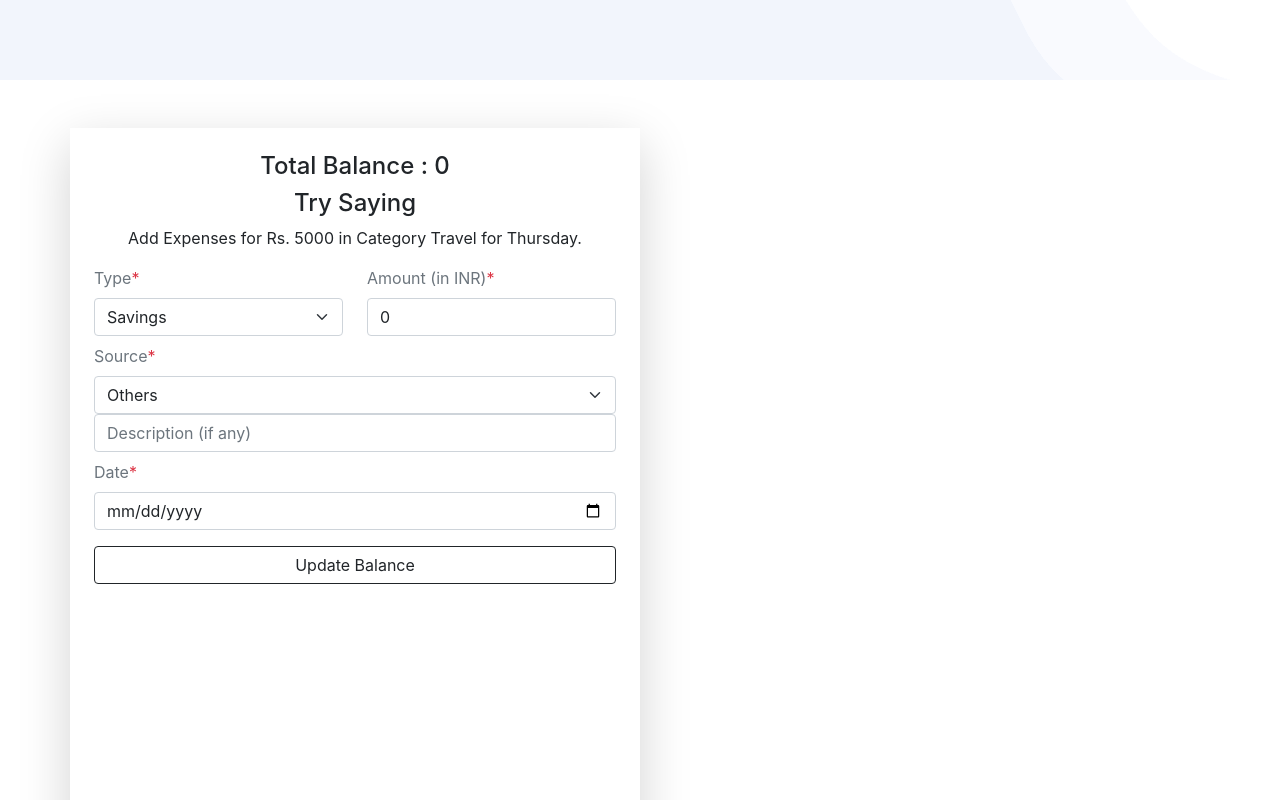
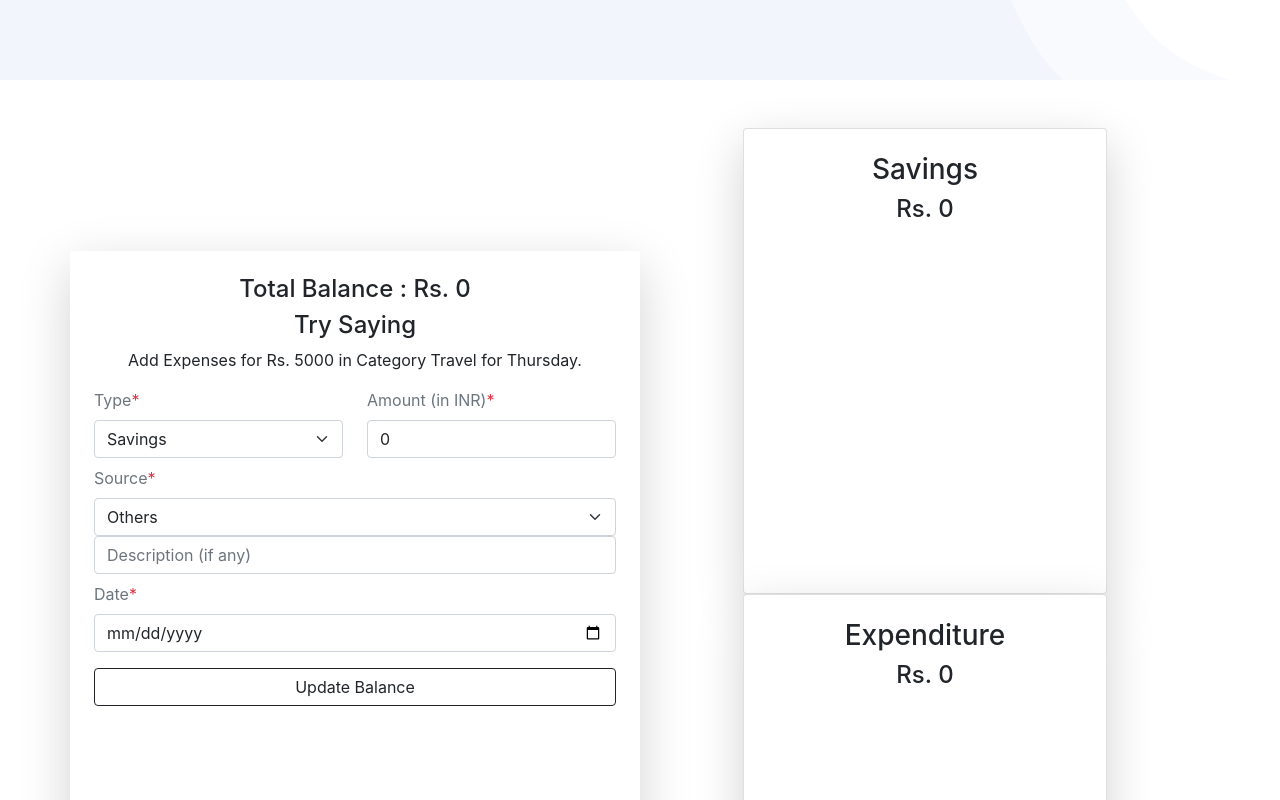
Before and after one commit to Gupta-Nikhil85/wallet-buddy, a React (Create React App) app: page / in a window 1280 px wide. Shown: the part 720-1520 px from the top of the page. Built offline with nearby package versions, Linux system fonts and the light colour scheme.

Commit message:
Charts Added

```diff
--- a/package.json
+++ b/package.json
@@ -7,8 +7,10 @@
     "@testing-library/react": "^12.1.4",
     "@testing-library/user-event": "^13.5.0",
     "bootstrap": "^5.1.3",
+    "chart.js": "^3.7.1",
     "react": "^17.0.2",
     "react-dom": "^17.0.2",
+    "react-chartjs-2": "^4.0.1",
     "react-scripts": "5.0.0",
     "web-vitals": "^2.1.4"
   },
--- a/src/components/BalanceChart.js
+++ b/src/components/BalanceChart.js
@@ -0,0 +1,25 @@
+import React from 'react'
+import { Doughnut } from 'react-chartjs-2'
+import {Chart, ArcElement} from 'chart.js'
+import { chartHelper } from './chartHelper'
+Chart.register(ArcElement)
+
+
+const BalanceChart = (props) => {
+    const {title}= props;
+    const {chartData, total}= chartHelper(props);
+    console.log(chartData);
+    return (
+        <div className='col-12 card rounded-lg shadow-lg'>
+            <div className='row p-4'>
+                <div className='col-12 text-center'>
+                    <h3 className='font-size-20'>{title}</h3>
+                    <h4 className='font-size-20'> Rs. {total}</h4>
+                </div>
+                <Doughnut data={chartData}/>
+            </div>
+        </div>
+    )
+}
+
+export default BalanceChart
--- a/src/components/Form.js
+++ b/src/components/Form.js
@@ -21,16 +21,23 @@ const Form = () => {
 
     const handleSubmit = (e) => {
         e.preventDefault();
-        setTransactions([...transactions, transactionData]);
+        transactions.push(transactionData);
         localStorage.setItem('TRANSACTIONS', JSON.stringify(transactions));
-        transactionData.type==='Expenditure' ? setAmount(amount-parseInt(transactionData.Amount)):setAmount(amount+parseInt(transactionData.Amount))
-        localStorage.setItem('TOTAL_AMOUNT', toString(amount));
+        if(transactionData.type==='Expenditure'){
+            setAmount(amount-parseInt(transactionData.Amount));
+            localStorage.setItem('TOTAL_AMOUNT', JSON.stringify(amount-parseInt(transactionData.Amount)));
+        }
+        else{
+            setAmount(amount+parseInt(transactionData.Amount));
+            localStorage.setItem('TOTAL_AMOUNT', JSON.stringify(amount+parseInt(transactionData.Amount)));
+        }
+        window.location.reload(false);
     }
 
   return (
     <div className='col-sm-12 col-md-6 rounded-lg shadow-lg p-4'>
         <div className='text-center'>
-            <h4>Total Balance : {amount}</h4>
+            <h4>Total Balance : Rs. {amount}</h4>
             <h4>Try Saying</h4>
             <p>Add Expenses for Rs. 5000 in Category Travel for Thursday.</p>
         </div>
@@ -53,7 +60,7 @@ const Form = () => {
                     <select className="form-select pointer shadow-none" value={transactionData.Source} onChange={(e)=>{updateFormValue('Source', e.target.value)}}>
                     {category.map(category=>{
                         return (
-                            <option value={category} key={category}> {category} </option>
+                            <option value={category.type} key={category.type}> {category.type} </option>
                         )
                     })}
                 </select>
@@ -69,7 +76,7 @@ const Form = () => {
                 <button type="submit" className="btn btn-outline-dark rounded w-100" onClick={(e) => {handleSubmit(e)}}>Update Balance</button>
             </div>
         </form>
-        <div className='w-100 mt-2' style={{height:'300px', overflowY:'scroll'}}>
+        <div className='w-100 mt-2' style={{height:'200px', overflowY:'scroll'}}>
             {
                 transactions.map((transaction, index)=>{
                     return (
--- a/src/components/Main.js
+++ b/src/components/Main.js
@@ -1,12 +1,19 @@
 import React from 'react'
+import BalanceChart from './BalanceChart'
 import Form from './Form'
 
 const Main = () => {
   return (
       <section className='mt-4 p-4 d-flex justify-content-center align-items-center'>
           <div className='container'>
-            <div className='row'>
+            <div className='row d-flex justify-content-center align-items-center'>
                 <Form/>
+            <div className='col-sm-12 col-md-6 d-flex justify-content-center align-items-center'>
+              <div className='col-sm-12 col-md-8'>
+                <BalanceChart title='Savings'/>
+                <BalanceChart title='Expenditure'/>
+              </div>
+              </div>
             </div>
           </div>
       </section>
--- /dev/null
+++ b/src/components/chartHelper.js
@@ -0,0 +1,26 @@
+import { ExpenditureCategories, SavingsCategories } from "../util";
+
+export const chartHelper = (props)=> {
+    const {title}= props;
+    const transactions= JSON.parse(localStorage.getItem('TRANSACTIONS')) || [];
+    const rightTransactions = transactions.filter((t) => t.type === title);
+    const total = rightTransactions.reduce((acc, currVal) => acc += parseInt(currVal.Amount), 0);
+    const categories = title === 'Savings' ? SavingsCategories : ExpenditureCategories;
+
+    rightTransactions.forEach((t) => {
+        const category = categories.find((c) => c.type === t.Source);
+        if (category) {
+            category.amount += parseInt(t.Amount);
+        }
+    });
+    const filteredCategories = categories.filter((sc) => sc.amount > 0);
+
+    const chartData = {
+        labels: filteredCategories.map((c) => c.type),
+        datasets: [{
+            data: filteredCategories.map((c) => c.amount),
+            backgroundColor: filteredCategories.map((c) => c.color),
+        }],
+    };
+    return {chartData, total};
+}
--- a/src/util/index.js
+++ b/src/util/index.js
@@ -1,19 +1,19 @@
 export const ExpenditureCategories = [
-    'Travel',
-    'Food',
-    'Shopping',
-    'Entertainment',
-    'Others'
+    {type:'Travel', amount:0,color:'#b50d12'},
+    {type:'Food', amount:0,color:'#b50d12'},
+    {type:'Shopping', amount:0,color:'#d3583a'},
+    {type:'Entertainment', amount:0,color:'#c9452c'},
+    {type:'Others', amount:0,color:"#bf2f1f"},
 ]
 
 export const SavingsCategories = [
-    'Business',
-    'Investments',
-    'Deposits',
-    'Gifts',
-    'Extra Income',
-    'Prize',
-    'Others'
+    {type:'Business', amount:0,color:'#00ff9d'},
+    {type:'Investments', amount:0,color:'#154731'},
+    {type:'Deposits', amount:0,color:'#165f40'},
+    {type:'Gifts', amount:0,color:'#10ac6e'},
+    {type:'Extra Income', amount:0,color:'#04e38d'},
+    {type:'Prize', amount:0,color:'#16784f'},
+    {type:'Others', amount:0,color:'#14915f'}
 ]
 
 export function convertDateFormat(str) {
```
Also changed, not shown: 1 other file (tests, documents, lock files or other folders).
